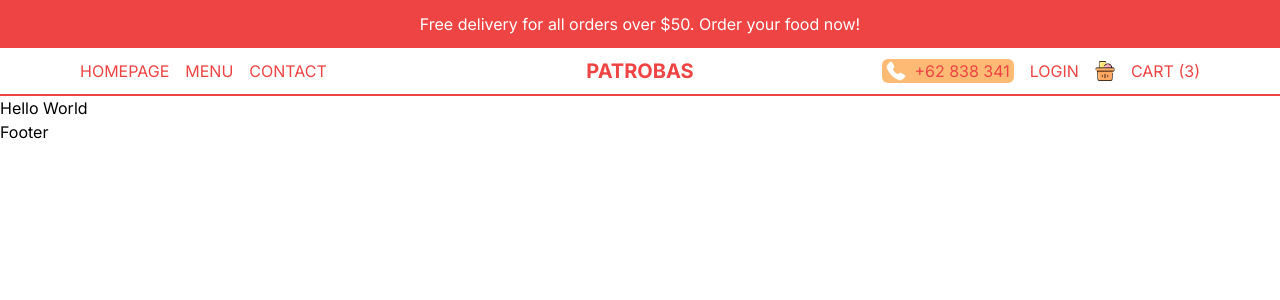
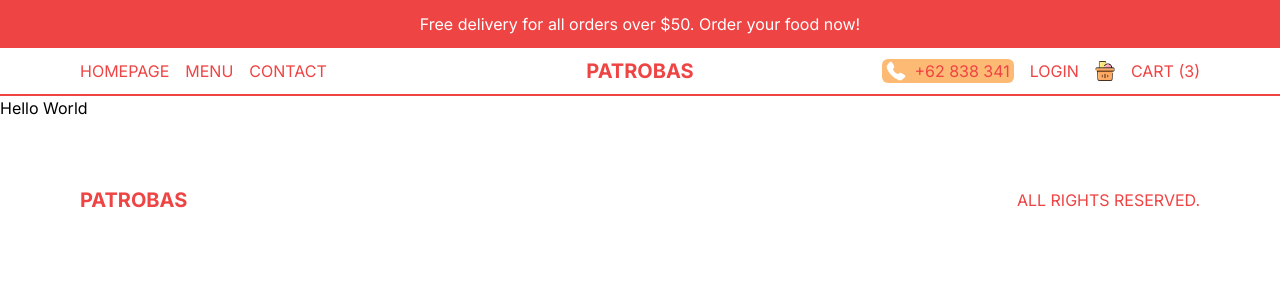
Before and after one commit to hsbysddq/restaurant, a Next.js app: page / in a window 1280 px wide. Shown: the top 300 px of the page. Built offline with nearby package versions, Linux system fonts and the light colour scheme.

Commit message:
Creat design

```diff
--- a/src/app/components/Footer.tsx
+++ b/src/app/components/Footer.tsx
@@ -1,7 +1,15 @@
+import Link from "next/link"
 import React from "react"
 
 const Footer = () => {
-  return <div>Footer</div>
+  return (
+    <div className="h-12 md:h-24 p-4 lg:p-20 xl:-40  text-red-500 flex items-center justify-between">
+      <Link href="/" className="font-bold text-xl">
+        PATROBAS
+      </Link>
+      <p>ALL RIGHTS RESERVED.</p>
+    </div>
+  )
 }
 
 export default Footer
```
